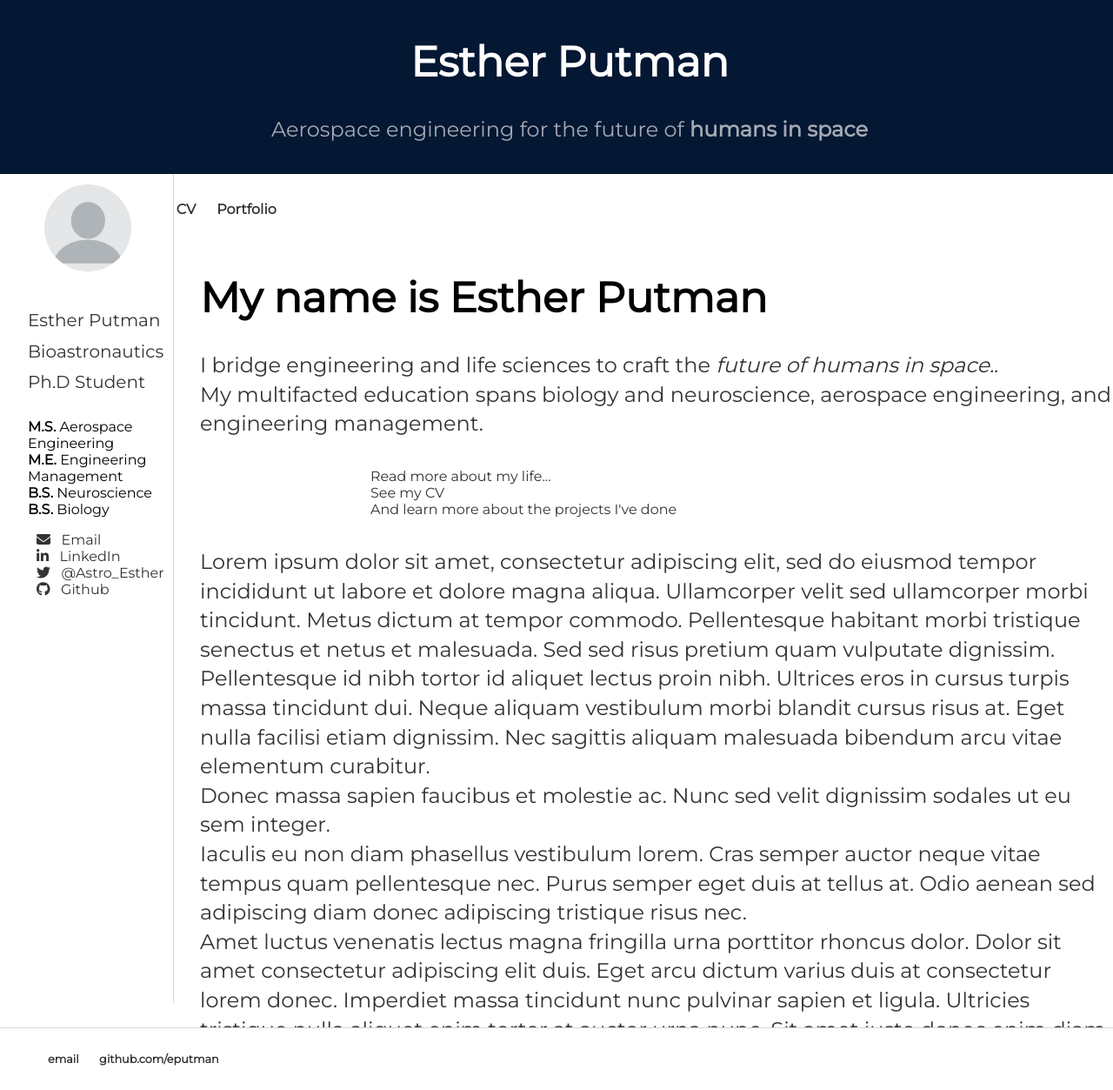
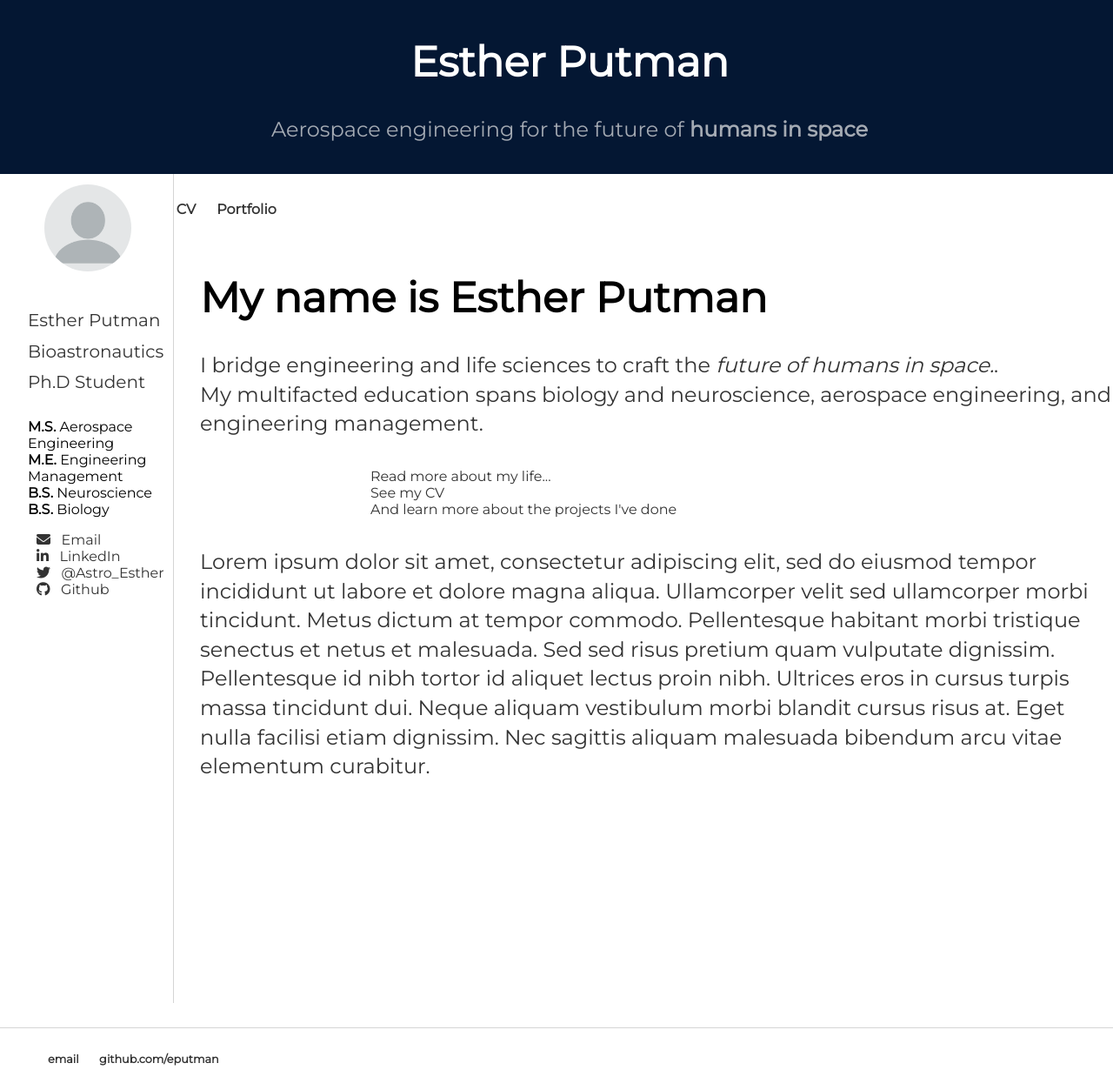
Before and after one commit to eputman/eputman.github.io, a Jekyll site: the page built from index.html, in a window 1280 px wide and 1253 px high. Shown: the whole window at 87% size. Built offline with Jekyll 4.4.1, drawn with Linux system fonts in a browser that asks for light colours; nearby versions of some CDN libraries.

Commit message:
Update index.html

```diff
--- a/index.html
+++ b/index.html
@@ -44,15 +44,7 @@ title: Esther Putman, Aerospace Engineer
 			Pellentesque habitant morbi tristique senectus et netus et malesuada. Sed sed risus pretium quam vulputate dignissim.
 			Pellentesque id nibh tortor id aliquet lectus proin nibh. Ultrices eros in cursus turpis massa tincidunt dui.
 			Neque aliquam vestibulum morbi blandit cursus risus at. Eget nulla facilisi etiam dignissim.
-			Nec sagittis aliquam malesuada bibendum arcu vitae elementum curabitur. <br>
-
-			Donec massa sapien faucibus et molestie ac. Nunc sed velit dignissim sodales ut eu sem integer. <br>
-			Iaculis eu non diam phasellus vestibulum lorem. Cras semper auctor neque vitae tempus quam pellentesque nec.
-			Purus semper eget duis at tellus at. Odio aenean sed adipiscing diam donec adipiscing tristique risus nec. <br>
-			Amet luctus venenatis lectus magna fringilla urna porttitor rhoncus dolor. Dolor sit amet consectetur adipiscing elit duis.
-			Eget arcu dictum varius duis at consectetur lorem donec. Imperdiet massa tincidunt nunc pulvinar sapien et ligula.
-			Ultricies tristique nulla aliquet enim tortor at auctor urna nunc. Sit amet justo donec enim diam vulputate ut.
-			Congue quisque egestas diam in arcu.
+			Nec sagittis aliquam malesuada bibendum arcu vitae elementum curabitur.
 		</p>
 	</div> <!-- /info -->
 </div> <!-- /content -->
```
